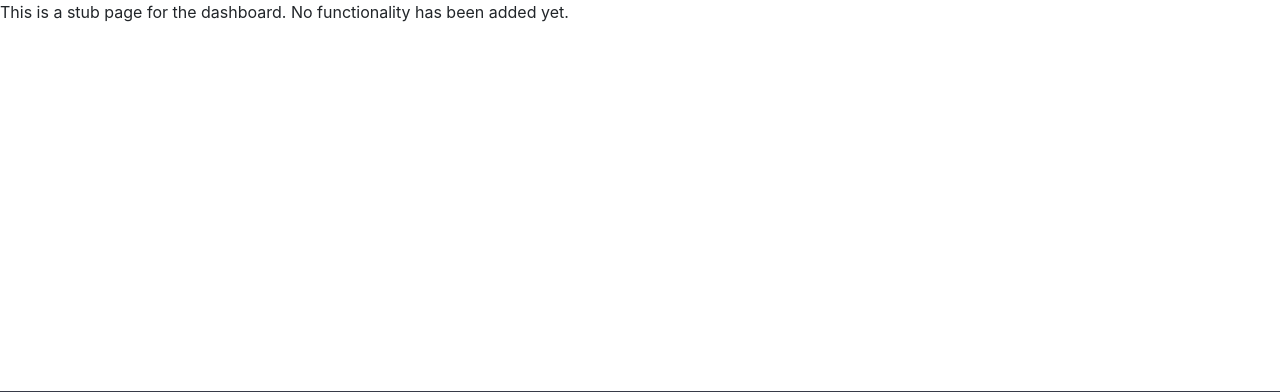
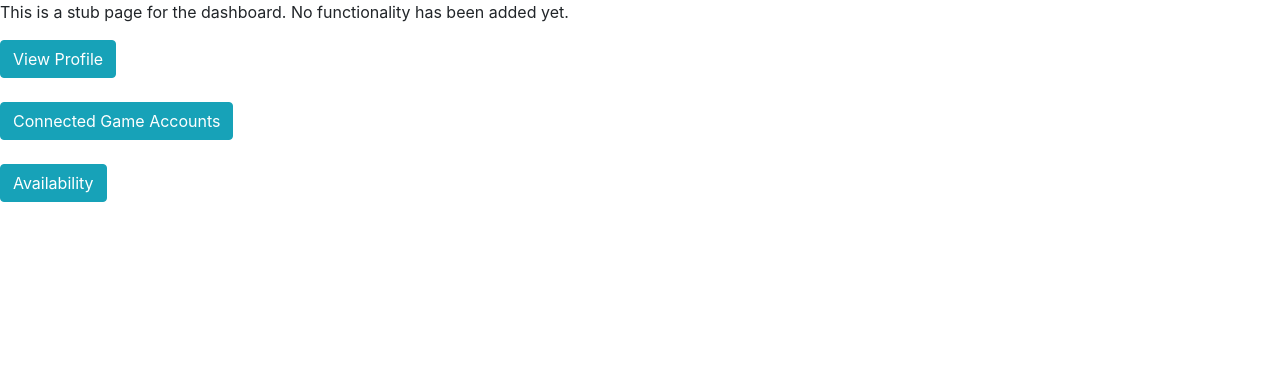
Before and after one commit to wejrox/Meshwell, a Django app: page /dashboard/ in a window 1280 px wide. Shown: the part 86-478 px from the top of the page. Run offline with Django 3.2, Linux system fonts and the light colour scheme; a user stored in the database is signed in; data that the repository does not hold is empty; parts of the project's set-up code (start-up, migrations or seed data) failed here and were passed over; some libraries are stand-ins or nearby versions.

Commit message:
Added buttons on dasboard to take user to different pages
Added button to Profile, Connected Game Accounts, Availability (not linked)

```diff
--- a/siteroot/mysite/templates/mysite/dashboard.html
+++ b/siteroot/mysite/templates/mysite/dashboard.html
@@ -1,4 +1,11 @@
 {% extends 'mysite/base_meshwell.html' %}
 {% load static %}
 {% block title %}{{ title }}{% endblock %}
-{% block content %}{{ message }}{% endblock %}
+{% block content %}
+<p>{{ message }}</p>
+<p>
+	<a href="{% url 'profile' %}" class="btn btn-info" role="button">View Profile</a><br><br>
+	<a href="{% url 'connected_accounts' %}" class="btn btn-info" role="button">Connected Game Accounts</a><br><br>
+	<a href="#" class="btn btn-info" role="button">Availability</a>
+</p>
+{% endblock %}
```
